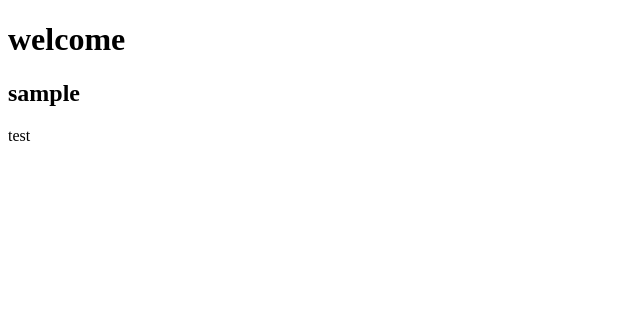
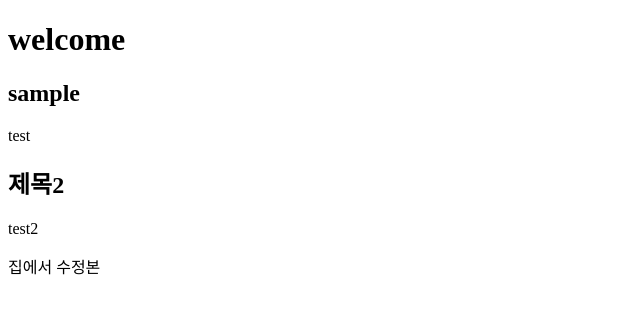
Before and after one commit to JU-YEONJI/04.11.testgit, a plain HTML site: page index.html in a window 1280 px wide. Shown: the whole page, without its empty margins (0-640 px from the left). Drawn offline with Linux system fonts and the light colour scheme.

Commit message:
집에서 작업

```diff
--- a/index.html
+++ b/index.html
@@ -11,6 +11,9 @@
     <h1>welcome</h1>
     <h2>sample</h2>
     <p>test</p>
+    <h2>제목2</h2>
+    <p>test2</p>
+    <p>집에서 수정본</p>
 
 </body>
 </html>
```
